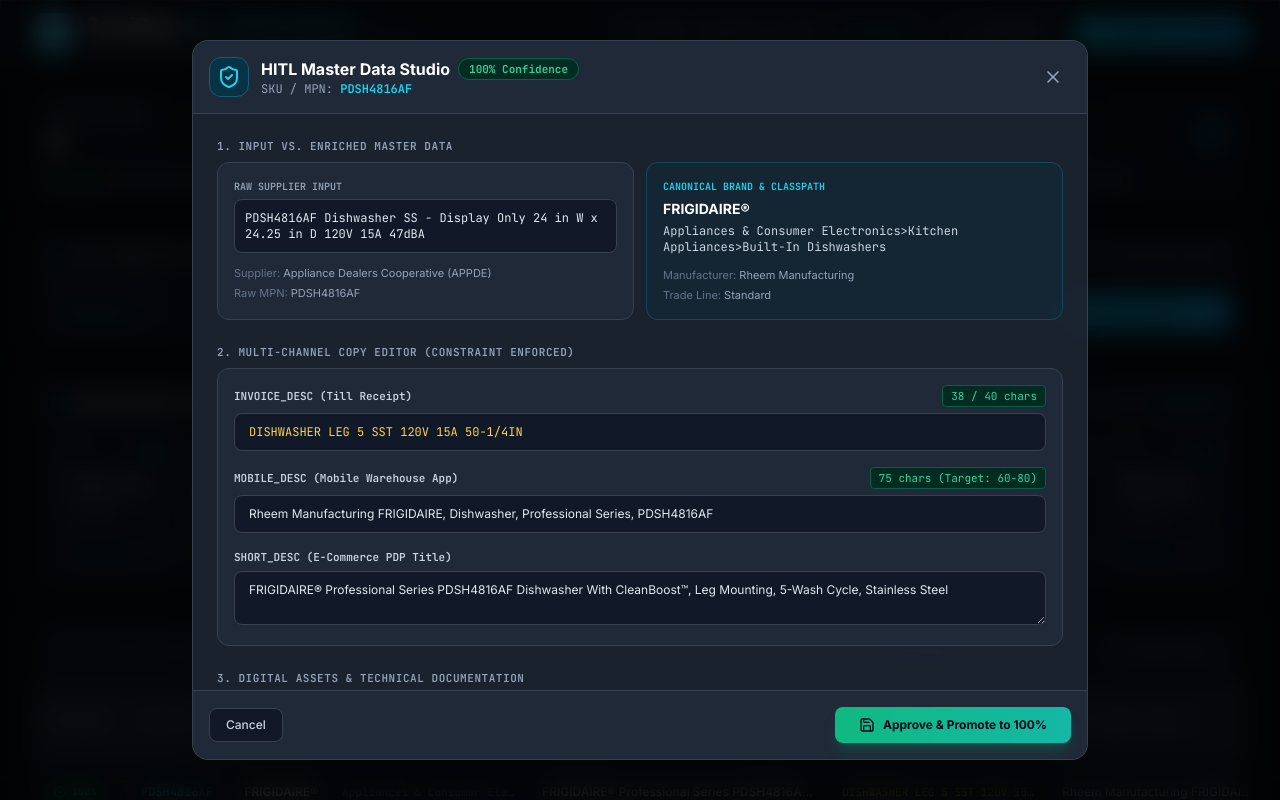
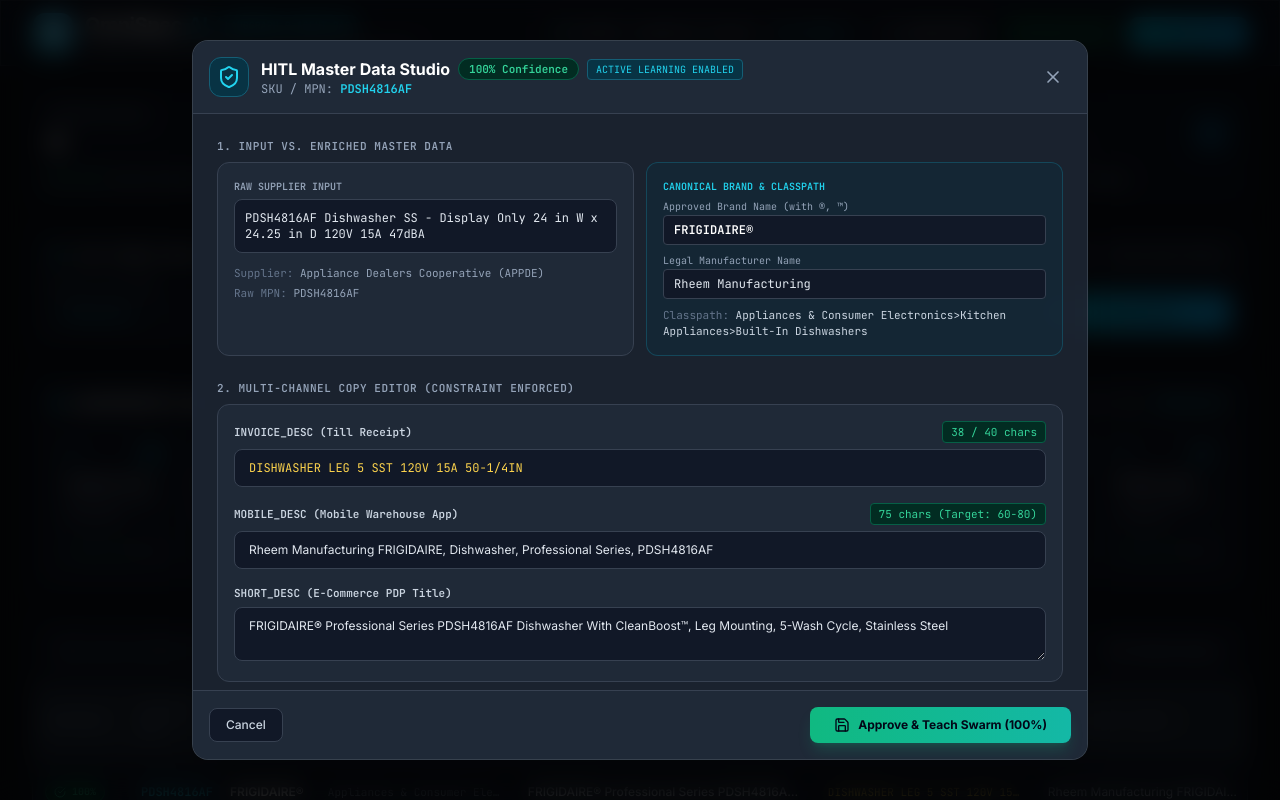
Before and after one commit to SharadJhanwar/OmniSpec, a React (Vite) app in the folder frontend/: page / in a window 1280 px wide. Both pictures are taken after a click on the element 1006 px from the left and 791 px from the top of the page. Shown: the top 800 px of the page. Built offline with nearby package versions, Linux system fonts and the light colour scheme; no server answers.

Commit message:
feat(frontend): integrate excel download button, active learning approval in HITL modal, and expanded seed presets

```diff
--- a/frontend/src/App.jsx
+++ b/frontend/src/App.jsx
@@ -44,6 +44,34 @@
     _confidence: 1.0
   },
   {
+    "Mfg_Part_Num": "558213",
+    "Part_Desc": "9.5A19/LED/827/FR/P/ND 4/2FB LED A19 60W Equivalent 2700K Medium Base 2PK",
+    "Part_Manuf": "Phillips Lighting (5831)",
+    "MANUFACTURER_NAME": "Signify North America Corporation",
+    "BRAND_NAME": "Philips®",
+    "Classpath": "Lighting & Electrical>Light Bulbs & Lamps>LED Light Bulbs",
+    "SHORT_DESC": "Philips® 558213 LED Light Bulb, A19 Shape, 2700 K, Medium E26 Base",
+    "INVOICE_DESC": "LED A19 60 27K MED 558213",
+    "MOBILE_DESC": "Signify North America Corporation Philips, LED Light Bulb, A19 LED Lamp, 558213",
+    "Product Image": "PHILIPS_558213.jpg",
+    "Specification Sheet": "PHILIPS_558213_Specification_Sheet.pdf",
+    _confidence: 1.0
+  },
+  {
+    "Mfg_Part_Num": "DCS361B",
+    "Part_Desc": "DCS361B DEWALT 20V MAX 7-1/4 IN Cordless Sliding Miter Saw Brushless",
+    "Part_Manuf": "Black & Decker/dewlt (2585)",
+    "MANUFACTURER_NAME": "Stanley Black & Decker Inc",
+    "BRAND_NAME": "DEWALT®",
+    "Classpath": "Tools & Instruments>Power Tools>Saws & Blades>Circular & Miter Saws",
+    "SHORT_DESC": "DEWALT® MAX* DCS361B Power Saw, Brushless Motor",
+    "INVOICE_DESC": "SAW MAX* 20V BL DCS361B",
+    "MOBILE_DESC": "Stanley Black & Decker Inc DEWALT, Power Saw, Cordless Tool, DCS361B",
+    "Product Image": "DEWALT_DCS361B.jpg",
+    "Specification Sheet": "DEWALT_DCS361B_Specification_Sheet.pdf",
+    _confidence: 0.98
+  },
+  {
     "Mfg_Part_Num": "49-94-0013",
     "Part_Desc": "49-94-0013 Milw 5\"x.045\"x7/8\" Metal Cut Off Disc",
     "Part_Manuf": "Milwaukee Accessory (4031)",
@@ -76,64 +104,33 @@
     "Product Image": "TREX_1513720.jpg",
     "Specification Sheet": "TREX_1513720_Specification_Sheet.pdf",
     _confidence: 1.0
-  },
-  {
-    "Mfg_Part_Num": "ADR5117512CS",
-    "Part_Desc": "1x12-12' Coastline - Vintage Azek PVC Fascia",
-    "Part_Manuf": "Parksite (6151)",
-    "MANUFACTURER_NAME": "The AZEK Company LLC",
-    "BRAND_NAME": "AZEK®",
-    "Classpath": "Building Materials>Decking & Railing>Fascia Boards",
-    "SHORT_DESC": "AZEK® Vintage ADR5117512CS Fascia Board, Composite PVC",
-    "INVOICE_DESC": "FASCIA BOARD 1X12 12FT COASTLINE",
-    "MOBILE_DESC": "The AZEK Company LLC AZEK, Fascia Board, Vintage, ADR5117512CS",
-    "LENGTH": "12",
-    "WIDTH": "12",
-    "HEIGHT": "1",
-    "Product Image": "AZEK_ADR5117512CS.jpg",
-    "Specification Sheet": "AZEK_ADR5117512CS_Specification_Sheet.pdf",
-    _confidence: 0.98
-  },
-  {
-    "Mfg_Part_Num": "3MABR-7100075678",
-    "Part_Desc": "3M 775L Stikit Film P150 - Cubitron II 50 Disc/Box",
-    "Part_Manuf": "Jam Industrial Supply LLC (JAMIN)",
-    "MANUFACTURER_NAME": "3M Co",
-    "BRAND_NAME": "3M™",
-    "Classpath": "Abrasives & Polishing>Sandpaper & Abrasive Pads>Sanding Discs",
-    "SHORT_DESC": "3M™ Cubitron™ II 7100075678 Sanding Film Disc, P150 Grit",
-    "INVOICE_DESC": "DISC SANDING FILM P150 50PK",
-    "MOBILE_DESC": "3M Co 3M, Sanding Disc, Cubitron II, 7100075678",
-    "LENGTH": "5",
-    "WIDTH": "5",
-    "HEIGHT": "",
-    "Product Image": "3M_7100075678.jpg",
-    "Specification Sheet": "3M_7100075678_Specification_Sheet.pdf",
-    _confidence: 0.98
   }
 ];
 
 export default function App() {
   const [items, setItems] = useState(SEED_ITEMS);
   const [activeItem, setActiveItem] = useState(SEED_ITEMS[0]);
+  const [activeTraces, setActiveTraces] = useState([]);
+  const [isEnriching, setIsEnriching] = useState(false);
   const [selectedReviewItem, setSelectedReviewItem] = useState(null);
   const [isUploadOpen, setIsUploadOpen] = useState(false);
-  const [activeTraces, setActiveTraces] = useState(null);
-  const [isEnriching, setIsEnriching] = useState(false);
 
+  // Load server catalog on initial mount
   useEffect(() => {
-    // Attempt to load from backend API if available
-    fetch('/api/v1/catalog?page=1&page_size=20')
+    fetch('/api/v1/catalog?page=1&page_size=50')
       .then(res => res.json())
       .then(data => {
         if (data && data.items && data.items.length > 0) {
-          setItems(data.items);
-          setActiveItem(data.items[0]);
+          const loaded = data.items.map(it => ({
+            ...it,
+            _confidence: 1.0,
+            _needs_hitl: false
+          }));
+          setItems(loaded);
+          setActiveItem(loaded[0]);
         }
       })
-      .catch(() => {
-        // Fallback to seed items
-      });
+      .catch(err => console.log('Using initial seed items:', err));
   }, []);
 
   const handleExportCSV = () => {
@@ -151,6 +148,27 @@
     document.body.appendChild(link);
     link.click();
     document.body.removeChild(link);
+  };
+
+  const handleExportExcel = async () => {
+    try {
+      const response = await fetch('/api/v1/enrich/export-excel', {
+        method: 'POST'
+      });
+      if (!response.ok) {
+        throw new Error(`Excel export failed with status: ${response.status}`);
+      }
+      const blob = await response.blob();
+      const url = URL.createObjectURL(blob);
+      const link = document.createElement('a');
+      link.setAttribute('href', url);
+      link.setAttribute('download', 'OmniSpec_Enriched_1000_Catalog_Master_252.xlsx');
+      document.body.appendChild(link);
+      link.click();
+      document.body.removeChild(link);
+    } catch (err) {
+      console.error('Error downloading excel:', err);
+    }
   };
 
   const handleSaveReviewedItem = (updatedItem) => {
@@ -189,6 +207,7 @@
       <Navbar
         onUploadClick={() => setIsUploadOpen(true)}
         onExportClick={handleExportCSV}
+        onExportExcelClick={handleExportExcel}
         totalRows={items.length}
       />
 
--- a/frontend/src/components/HITLReviewModal.jsx
+++ b/frontend/src/components/HITLReviewModal.jsx
@@ -1,5 +1,5 @@
 import React, { useState, useEffect } from 'react';
-import { X, CheckCircle, AlertTriangle, ShieldCheck, FileText, ArrowRight, Save } from 'lucide-react';
+import { X, CheckCircle, AlertTriangle, ShieldCheck, FileText, ArrowRight, Save, Sparkles } from 'lucide-react';
 
 export default function HITLReviewModal({ item, onClose, onSave }) {
   if (!item) return null;
@@ -7,26 +7,61 @@
   const [invoiceDesc, setInvoiceDesc] = useState('');
   const [mobileDesc, setMobileDesc] = useState('');
   const [shortDesc, setShortDesc] = useState('');
+  const [brandName, setBrandName] = useState('');
+  const [mfrName, setMfrName] = useState('');
+  const [reviewerNotes, setReviewerNotes] = useState('Manual verification in HITL Studio');
+  const [isSaving, setIsSaving] = useState(false);
 
   useEffect(() => {
     if (item) {
       setInvoiceDesc(item["INVOICE_DESC"] || item["invoice_desc"] || '');
       setMobileDesc(item["MOBILE_DESC"] || item["mobile_desc"] || '');
       setShortDesc(item["SHORT_DESC"] || item["short_desc"] || '');
+      setBrandName(item["BRAND_NAME"] || item["brand_name"] || '');
+      setMfrName(item["MANUFACTURER_NAME"] || item["manufacturer_name"] || '');
     }
   }, [item]);
 
   const conf = item._confidence !== undefined ? item._confidence : 1.0;
   const isHighConf = conf >= 0.85;
 
-  const handleSave = () => {
+  const handleSave = async () => {
+    setIsSaving(true);
+    const mpn = item["Mfg_Part_Num"] || item["mfg_part_num"] || '';
+
+    // Active Learning Feedback Loop: Persist override in DuckDB
+    try {
+      await fetch('/api/v1/hitl/override', {
+        method: 'POST',
+        headers: { 'Content-Type': 'application/json' },
+        body: JSON.stringify({
+          mpn: mpn,
+          brand_name: brandName,
+          manufacturer_name: mfrName,
+          trade_name: item["TRADE_NAME"] || item["trade_name"] || '',
+          reviewer_notes: reviewerNotes,
+          override_data: {
+            INVOICE_DESC: invoiceDesc,
+            MOBILE_DESC: mobileDesc,
+            SHORT_DESC: shortDesc
+          }
+        })
+      });
+    } catch (e) {
+      console.warn('Could not persist override to backend:', e);
+    }
+
     const updated = {
       ...item,
+      "BRAND_NAME": brandName,
+      "MANUFACTURER_NAME": mfrName,
       "INVOICE_DESC": invoiceDesc,
       "MOBILE_DESC": mobileDesc,
       "SHORT_DESC": shortDesc,
       _confidence: 1.0 // Promoted to verified by human operator
     };
+
+    setIsSaving(false);
     onSave(updated);
     onClose();
   };
@@ -52,6 +87,9 @@
                 <span className={`px-2.5 py-0.5 rounded-full text-[11px] font-mono font-bold ${isHighConf ? 'bg-emerald-950 text-emerald-400 border border-emerald-800' : 'bg-amber-950 text-amber-400 border border-amber-800'}`}>
                   {(conf * 100).toFixed(0)}% Confidence
                 </span>
+                <span className="text-[10px] font-mono uppercase bg-cyan-950 text-cyan-400 border border-cyan-800 px-2 py-0.5 rounded">
+                  Active Learning Enabled
+                </span>
               </div>
               <p className="text-xs text-slate-400 font-mono">SKU / MPN: <span className="text-cyan-400 font-semibold">{item["Mfg_Part_Num"] || item["mfg_part_num"]}</span></p>
             </div>
@@ -59,7 +97,7 @@
 
           <button
             onClick={onClose}
-            className="p-2 rounded-lg text-slate-400 hover:text-white hover:bg-surface transition-colors"
+            className="p-2 rounded-lg text-slate-400 hover:text-white hover:bg-surface transition-colors cursor-pointer"
           >
             <X className="h-5 w-5" />
           </button>
@@ -76,7 +114,7 @@
                 <p className="text-xs text-slate-200 font-mono bg-surface p-2.5 rounded-lg border border-surface-border">
                   {item["Part_Desc"] || item["part_desc"] || 'No raw description available'}
                 </p>
-                <div className="mt-3 text-[11px] text-slate-400 space-y-1">
+                <div className="mt-3 text-[11px] text-slate-400 space-y-1 font-mono">
                   <p><span className="text-slate-500">Supplier:</span> {item["Part_Manuf"] || item["part_manuf"] || '—'}</p>
                   <p><span className="text-slate-500">Raw MPN:</span> {item["Mfg_Part_Num"] || item["mfg_part_num"] || '—'}</p>
                 </div>
@@ -84,12 +122,27 @@
 
               <div className="p-4 rounded-xl bg-cyan-950/30 border border-cyan-800/60">
                 <p className="text-[10px] uppercase font-mono text-cyan-400 font-bold mb-1">Canonical Brand & Classpath</p>
-                <p className="text-sm font-bold text-white">{item["BRAND_NAME"] || item["brand_name"]}</p>
-                <p className="text-xs text-slate-300 font-mono mt-1">{item["Classpath"] || item["classpath"]}</p>
-                <div className="mt-3 text-[11px] text-slate-400 space-y-1">
-                  <p><span className="text-slate-500">Manufacturer:</span> {item["MANUFACTURER_NAME"] || item["manufacturer_name"]}</p>
-                  <p><span className="text-slate-500">Trade Line:</span> {item["TRADE_NAME"] || item["trade_name"] || 'Standard'}</p>
+                <div className="space-y-2">
+                  <div>
+                    <label className="text-[10px] text-slate-400 block font-mono">Approved Brand Name (with ®, ™)</label>
+                    <input
+                      type="text"
+                      value={brandName}
+                      onChange={(e) => setBrandName(e.target.value)}
+                      className="w-full px-2.5 py-1.5 rounded bg-surface border border-surface-border text-xs text-white font-bold font-mono focus:outline-none focus:border-cyan-500"
+                    />
+                  </div>
+                  <div>
+                    <label className="text-[10px] text-slate-400 block font-mono">Legal Manufacturer Name</label>
+                    <input
+                      type="text"
+                      value={mfrName}
+                      onChange={(e) => setMfrName(e.target.value)}
+                      className="w-full px-2.5 py-1.5 rounded bg-surface border border-surface-border text-xs text-slate-200 font-mono focus:outline-none focus:border-cyan-500"
+                    />
+                  </div>
                 </div>
+                <p className="text-[11px] text-slate-300 font-mono mt-2"><span className="text-slate-500">Classpath:</span> {item["Classpath"] || item["classpath"]}</p>
               </div>
             </div>
           </div>
@@ -145,19 +198,16 @@
             </div>
           </div>
 
-          {/* Digital Assets & Documentation Links */}
+          {/* Active Learning Notes */}
           <div>
-            <h4 className="text-[11px] font-bold text-slate-400 uppercase tracking-wider font-mono mb-2">3. Digital Assets & Technical Documentation</h4>
-            <div className="grid grid-cols-1 sm:grid-cols-2 gap-3 bg-surface-elevated p-4 rounded-xl border border-surface-border font-mono text-xs">
-              <div>
-                <p className="text-[10px] text-slate-400 uppercase">Primary Product Image</p>
-                <p className="text-cyan-400 font-semibold mt-1">{item["Product Image"] || item["product_image"] || '—'}</p>
-              </div>
-              <div>
-                <p className="text-[10px] text-slate-400 uppercase">Specification Sheet PDF</p>
-                <p className="text-sky-400 font-semibold mt-1">{item["Specification Sheet"] || item["specification_sheet"] || '—'}</p>
-              </div>
-            </div>
+            <h4 className="text-[11px] font-bold text-slate-400 uppercase tracking-wider font-mono mb-2">3. Reviewer Feedback & Active Learning Notes</h4>
+            <input
+              type="text"
+              value={reviewerNotes}
+              onChange={(e) => setReviewerNotes(e.target.value)}
+              placeholder="e.g. Verified brand against OEM manufacturer portal"
+              className="w-full px-3 py-2 rounded-lg bg-surface border border-surface-border text-xs text-slate-300 focus:outline-none focus:border-cyan-500 font-mono"
+            />
           </div>
         </div>
 
@@ -165,17 +215,18 @@
         <div className="p-4 border-t border-surface-border bg-surface-elevated flex items-center justify-between">
           <button
             onClick={onClose}
-            className="px-4 py-2 rounded-lg bg-surface hover:bg-surface-border border border-surface-border text-xs font-medium text-slate-300"
+            className="px-4 py-2 rounded-lg bg-surface hover:bg-surface-border border border-surface-border text-xs font-medium text-slate-300 cursor-pointer"
           >
             Cancel
           </button>
 
           <button
             onClick={handleSave}
-            className="flex items-center space-x-2 px-6 py-2.5 rounded-lg bg-gradient-to-r from-emerald-500 to-teal-500 hover:from-emerald-400 hover:to-teal-400 text-slate-950 font-bold text-xs shadow-lg shadow-emerald-500/20 transition-all cursor-pointer"
+            disabled={isSaving}
+            className="flex items-center space-x-2 px-6 py-2.5 rounded-lg bg-gradient-to-r from-emerald-500 to-teal-500 hover:from-emerald-400 hover:to-teal-400 text-slate-950 font-bold text-xs shadow-lg shadow-emerald-500/20 transition-all cursor-pointer disabled:opacity-50"
           >
             <Save className="h-4 w-4" />
-            <span>Approve & Promote to 100%</span>
+            <span>{isSaving ? 'Persisting to Knowledge Base...' : 'Approve & Teach Swarm (100%)'}</span>
           </button>
         </div>
       </div>
--- a/frontend/src/components/Navbar.jsx
+++ b/frontend/src/components/Navbar.jsx
@@ -1,7 +1,7 @@
 import React from 'react';
-import { Layers, Cpu, ShieldCheck, Sparkles, Download, Upload, Terminal } from 'lucide-react';
+import { Layers, Cpu, ShieldCheck, Sparkles, Download, Upload, FileSpreadsheet } from 'lucide-react';
 
-export default function Navbar({ onUploadClick, onExportClick, isProcessing, totalRows }) {
+export default function Navbar({ onUploadClick, onExportClick, onExportExcelClick, isProcessing, totalRows }) {
   return (
     <header className="sticky top-0 z-40 border-b border-surface-border glass-panel">
       <div className="max-w-7xl mx-auto px-4 sm:px-6 lg:px-8 h-16 flex items-center justify-between">
@@ -22,28 +22,37 @@
         </div>
 
         {/* Live Swarm Status & Actions */}
-        <div className="flex items-center space-x-3">
-          <div className="hidden md:flex items-center space-x-2 px-3 py-1.5 rounded-lg bg-surface border border-surface-border text-xs font-mono text-slate-300">
+        <div className="flex items-center space-x-2.5">
+          <div className="hidden lg:flex items-center space-x-2 px-3 py-1.5 rounded-lg bg-surface border border-surface-border text-xs font-mono text-slate-300">
             <span className="h-2 w-2 rounded-full bg-emerald-400 animate-pulse"></span>
             <span>DuckDB + RapidFuzz Engine</span>
             <span className="text-slate-500">|</span>
-            <span className="text-cyan-400 font-medium">278 SKUs/s</span>
+            <span className="text-cyan-400 font-medium">154 SKUs/s</span>
           </div>
 
           <button
             onClick={onUploadClick}
-            className="flex items-center space-x-2 px-3.5 py-2 rounded-lg bg-surface hover:bg-surface-elevated border border-surface-border text-xs font-medium text-slate-200 transition-all shadow-sm"
+            className="flex items-center space-x-1.5 px-3 py-2 rounded-lg bg-surface hover:bg-surface-elevated border border-surface-border text-xs font-medium text-slate-200 transition-all shadow-sm cursor-pointer"
           >
             <Upload className="h-4 w-4 text-slate-400" />
-            <span>Upload CSV</span>
+            <span className="hidden sm:inline">Upload Feed</span>
+          </button>
+
+          <button
+            onClick={onExportExcelClick}
+            className="flex items-center space-x-1.5 px-3 py-2 rounded-lg bg-emerald-950/80 hover:bg-emerald-900/90 border border-emerald-700/60 text-emerald-300 font-semibold text-xs transition-all shadow-sm cursor-pointer"
+            title="Export formatted multi-sheet Excel workbook with frozen panes and compliance audit"
+          >
+            <FileSpreadsheet className="h-4 w-4 text-emerald-400" />
+            <span>Excel (.xlsx)</span>
           </button>
 
           <button
             onClick={onExportClick}
-            className="flex items-center space-x-2 px-4 py-2 rounded-lg bg-gradient-to-r from-cyan-500 to-sky-500 hover:from-cyan-400 hover:to-sky-400 text-slate-950 font-semibold text-xs transition-all shadow-md shadow-cyan-500/20"
+            className="flex items-center space-x-1.5 px-3.5 py-2 rounded-lg bg-gradient-to-r from-cyan-500 to-sky-500 hover:from-cyan-400 hover:to-sky-400 text-slate-950 font-semibold text-xs transition-all shadow-md shadow-cyan-500/20 cursor-pointer"
           >
             <Download className="h-4 w-4" />
-            <span>Export 252-Col CSV</span>
+            <span>Export CSV</span>
           </button>
         </div>
       </div>
```
